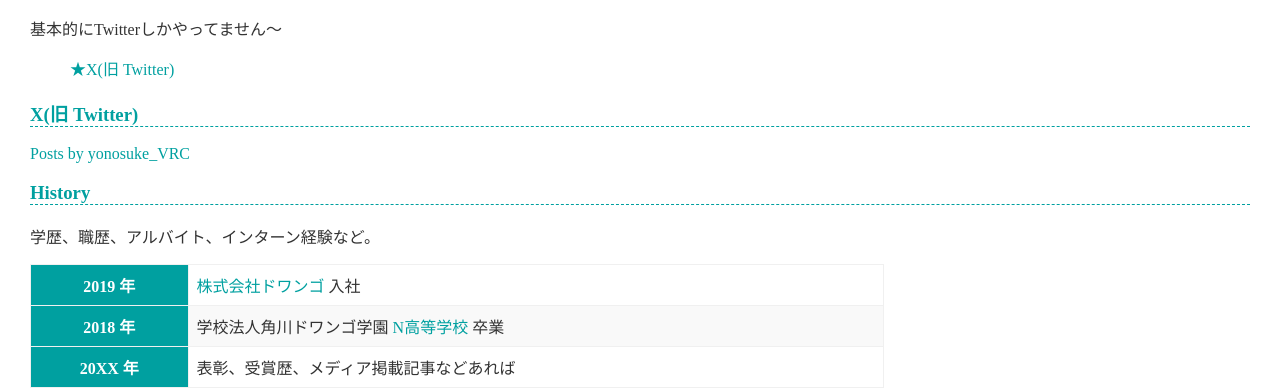
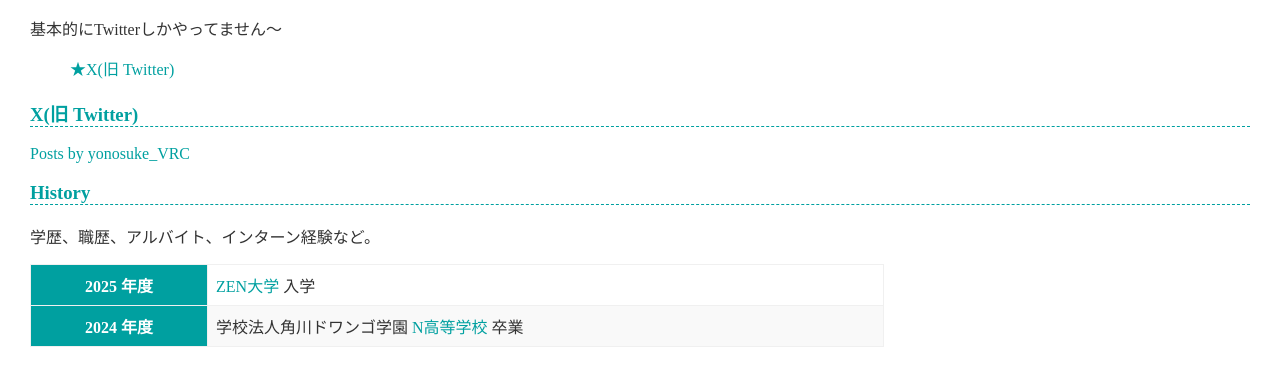
Before and after one commit to ikudo00249/ikudo00249.github.io, a plain HTML site: page index.html in a window 1280 px wide. Shown: the part 1958-2346 px from the top of the page. After the commit the page ends 2305 px from the top, so only its background shows below. Drawn offline with Linux system fonts and the light colour scheme; a script that the page names is missing.

Commit message:
Update index.html

```diff
--- a/index.html
+++ b/index.html
@@ -68,16 +68,12 @@
     <p>学歴、職歴、アルバイト、インターン経験など。</p>
     <table>
       <tr>
-        <th>2019 年</th>
-        <td><a href="https://dwango.co.jp/">株式会社ドワンゴ</a> 入社</td>
+        <th>2025 年度</th>
+        <td><a href="https://zen.ac.jp/">ZEN大学</a> 入学</td>
       </tr>
       <tr>
-        <th>2018 年</th>
+        <th>2024 年度</th>
         <td>学校法人角川ドワンゴ学園 <a href="https://nnn.ed.jp/">N高等学校</a> 卒業</td>
-      </tr>
-      <tr>
-        <th>20XX 年</th>
-        <td>表彰、受賞歴、メディア掲載記事などあれば</td>
       </tr>
     </table>
   </body>
```
